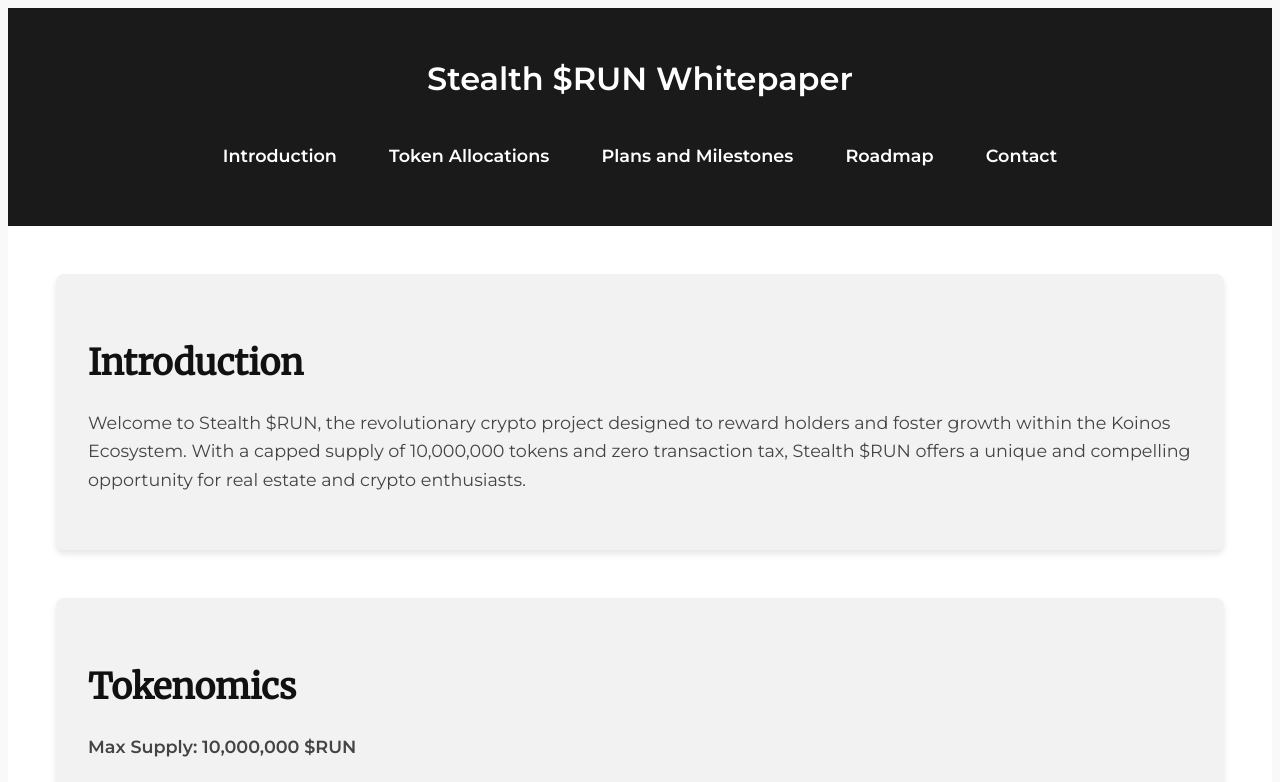
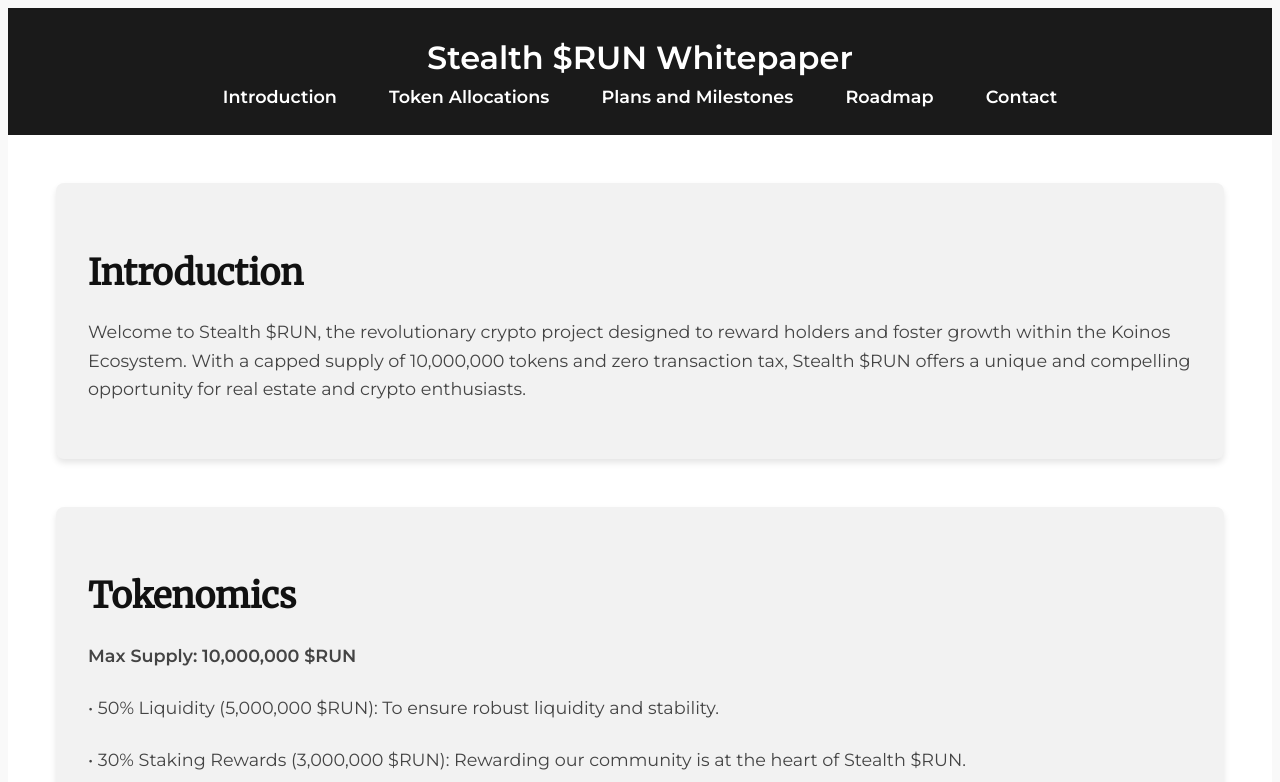
Before and after one commit to StealthiRUN/Whitepaper, a plain HTML site: page index.html in a window 1280 px wide. Shown: the top 782 px of the page. Drawn offline with Linux system fonts and the light colour scheme.

Commit message:
Update styles.css

```diff
--- a/styles.css
+++ b/styles.css
@@ -10,12 +10,26 @@ header {
   color: white;
   padding: 1.5rem 0;
   text-align: center;
+  position: sticky; /* Ensure header sticks to the top */
+  top: 0;
+  width: 100%;
+  z-index: 1000; /* Make sure it's on top */
+}
+
+h1 {
+  margin: 0; /* Remove default margin */
+}
+
+nav {
+  margin: 0 auto; /* Center the nav */
+  display: inline-block;
 }
 
 nav ul {
   list-style: none;
   padding: 0;
-  display: inline-block;
+  margin: 0; /* Remove default margin */
+  display: inline-block; /* Center the navigation */
 }
 
 nav ul li {
```
